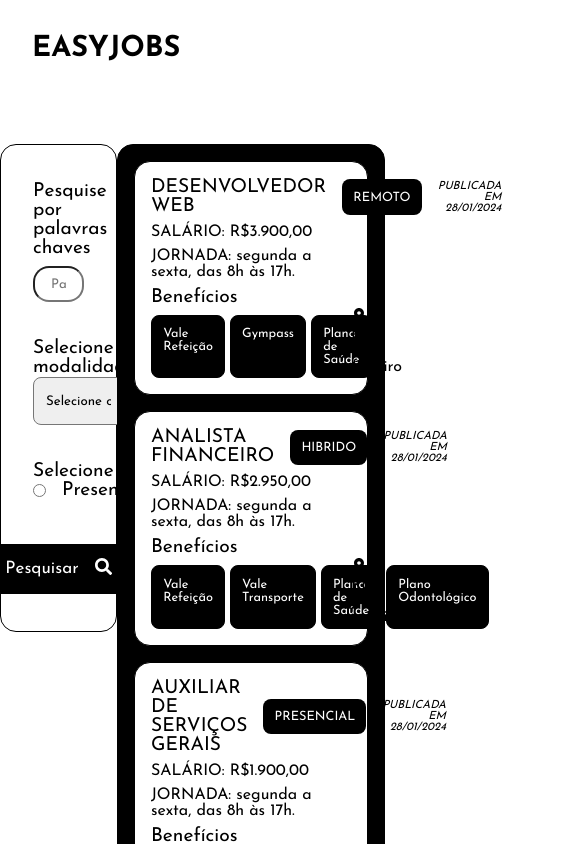
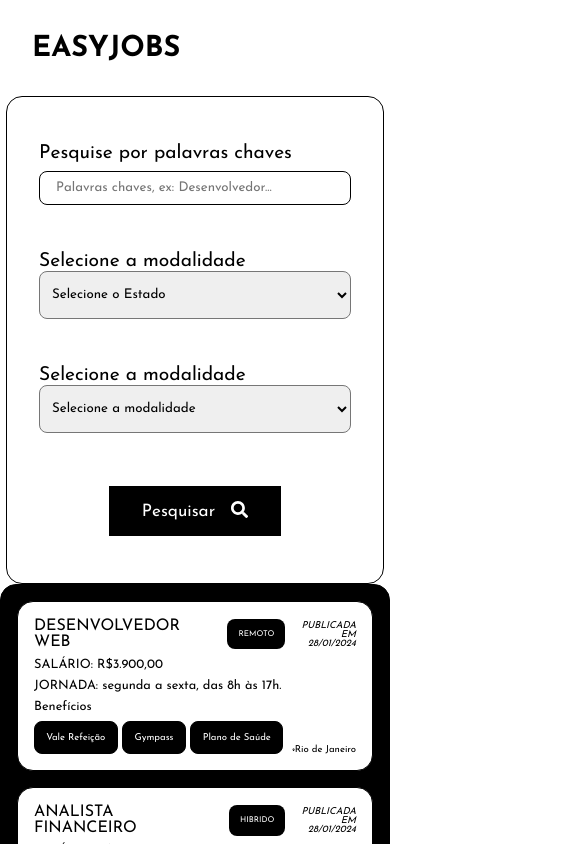
Before and after one commit to CaioMar7/easy-jobs, a React (Vite) app: page /vagas in a window 390 px wide. Shown: the top 844 px of the page, 573 px wide, since content can reach past the window. Built offline with nearby package versions, Linux system fonts and the light colour scheme; some icons are missing; a web font is replaced by a local one.

Commit message:
Mobile first refatorado para melhor usabilidade.

```diff
--- a/src/pages/Jobs/index.tsx
+++ b/src/pages/Jobs/index.tsx
@@ -34,9 +34,12 @@ export function Jobs() {
                         <SelectInput>
                             <fieldset>
                                 <legend>Selecione a modalidade</legend>
-                                <input type="radio" name="action" id="track" value="track" /> <label htmlFor="track">Presencial</label>
-                                <input type="radio" name="action" id="event" value="event" /> <label htmlFor="event">Hibrido</label>
-                                <input type="radio" name="action" id="message" value="message" /> <label htmlFor="message">Remoto</label>
+                                <select>
+                                    <option value={"none"}>Selecione a modalidade</option>
+                                    <option value={"presencial"}>Presencial</option>
+                                    <option value={"hybrid"}>Hibrido</option>
+                                    <option value={"remote"}>Remoto</option>
+                                </select>
                             </fieldset>
                         </SelectInput>
                         <ActionLinkBtn to="/"> Pesquisar <span> <FaSearch /> </span> </ActionLinkBtn>
@@ -99,6 +102,7 @@ export function Jobs() {
                                     <li> Vale Transporte </li>
                                     <li> Plano de Saúde </li>
                                     <li> Plano Odontológico </li>
+                                    <li> Convênio Faculdade </li>
 
                                 </ul>
                                 <LocateText>
--- a/src/pages/Jobs/styles.ts
+++ b/src/pages/Jobs/styles.ts
@@ -8,16 +8,25 @@ export const Container = styled.main`
 
     section {
         display: flex;
+        flex-direction: column;
 
-        padding-top: 3rem;
+        @media (min-width: 821px)  {
+            display: flex;
+            flex-direction: row;
 
+            padding-top: 3rem;
+        }
     }
 
 `
 
 export const AsideMenu = styled.aside`
-    width: 30%;
-    height: 82vh;
+    width: 100%;
+
+    @media (min-width: 821px)  {
+        width: 30%;
+        height: 82vh;
+    }
 
 `
 
@@ -59,13 +68,17 @@ export const SearchInput = styled.div`
         width: 100%;
 
         input {
-            max-width: 80%;
+            max-width: 100%;
 
             height: 2rem;
 
             padding: 0 1rem;
 
-            border-radius: 1rem;
+            border-radius: .5rem;
+
+            outline: black;
+
+            border: 1px solid black;
         }
 
 `
@@ -84,6 +97,8 @@ export const SelectInput = styled.div`
             padding: 0 .5rem;
 
             border-radius:.5rem;
+
+            outline: black;
     }
 
     fieldset {
@@ -102,8 +117,6 @@ export const SelectInput = styled.div`
 export const JobsList = styled.ul`
     flex: 1;
 
-    max-width: 60%;
-
     padding: 1rem;
 
     border: 1px solid black;
@@ -115,6 +128,10 @@ export const JobsList = styled.ul`
     gap: 1rem;
 
     background-color: black;
+
+    @media (min-width: 821px) {
+        max-width: 60%;
+    }
 
 
     li {
@@ -139,13 +156,19 @@ export const JobsList = styled.ul`
 
             text-transform: uppercase;
 
+            font-size: 1rem;
+
+            @media (min-width: 821px) {
+                font-size: 1.4rem;
+            }
+
         }
     }
 
 `
 
 export const DateJob = styled.p`
-    font-size: .7rem;
+    font-size: .6rem;
     font-style: italic;
 
     text-transform: uppercase;
@@ -154,18 +177,37 @@ export const DateJob = styled.p`
 
     text-align: end;
 
-    padding-right: 3rem;
+
+    @media (min-width: 821px) {
+        font-size: .7rem;
+        padding-right: 3rem;
+    }
 `
 
 export const LocateText = styled.p`
+
     width: 20%;
-
     color: black;
 
-    font-size: 1rem;
+    display: flex;
+    align-items: end;
+    justify-content: center;
+
+    text-wrap: nowrap;
+
+    margin-left: .5rem;
+
+
+    font-size: .6rem;
 
     svg {
         fill: black;
+    }
+
+    @media (min-width: 821px) {
+        width: 20%;
+        font-size: 1rem;
+        gap: .5rem;
     }
 `
 
@@ -174,16 +216,25 @@ export const JobType = styled.p`
     color: white;
     padding: .7rem;
 
-    font-size: .8rem;
+    font-size: .5rem;
 
     border-radius: .5rem;
+
+    @media (min-width: 821px) {
+        font-size: .8rem;
+    }
+
+
 `
 
 export const Salary = styled.p`
     text-transform: uppercase;
-    font-size: 1rem;
+    font-size: .8rem;
 
     span {
+    }
+
+    @media (min-width: 821px) {
         font-size: 1rem;
     }
 
@@ -191,11 +242,14 @@ export const Salary = styled.p`
 
 export const Journey = styled.p`
     text-transform: uppercase;
-    font-size: 1rem;
+    font-size: .8rem;
 
     span {
+        text-transform: lowercase;
+    }
+
+    @media (min-width: 821px) {
         font-size: 1rem;
-        text-transform: lowercase;
     }
 
 `
@@ -203,13 +257,16 @@ export const Journey = styled.p`
 export const Benefits = styled.p`
     width: 100%;
 
+    font-size: .8rem;
+
     div {
         display: flex;
         justify-content: space-between;
 
 
         ul {
-            width: 100%;
+            max-width: 80%;
+            overflow-x: auto;
             display: flex;
             gap: .3rem;
 
@@ -220,11 +277,21 @@ export const Benefits = styled.p`
                 color: white;
                 padding: .7rem;
 
-                font-size: .8rem;
+                display: flex;
+                flex-direction: column;
+                align-items: center;
+                justify-content: center;
+
+                font-size: .6rem;
 
                 border-radius: .5rem;
+
             }
         }
     }
 
+    @media (min-width: 821px) {
+        font-size: 1.2rem;
+    }
+
 `
```
